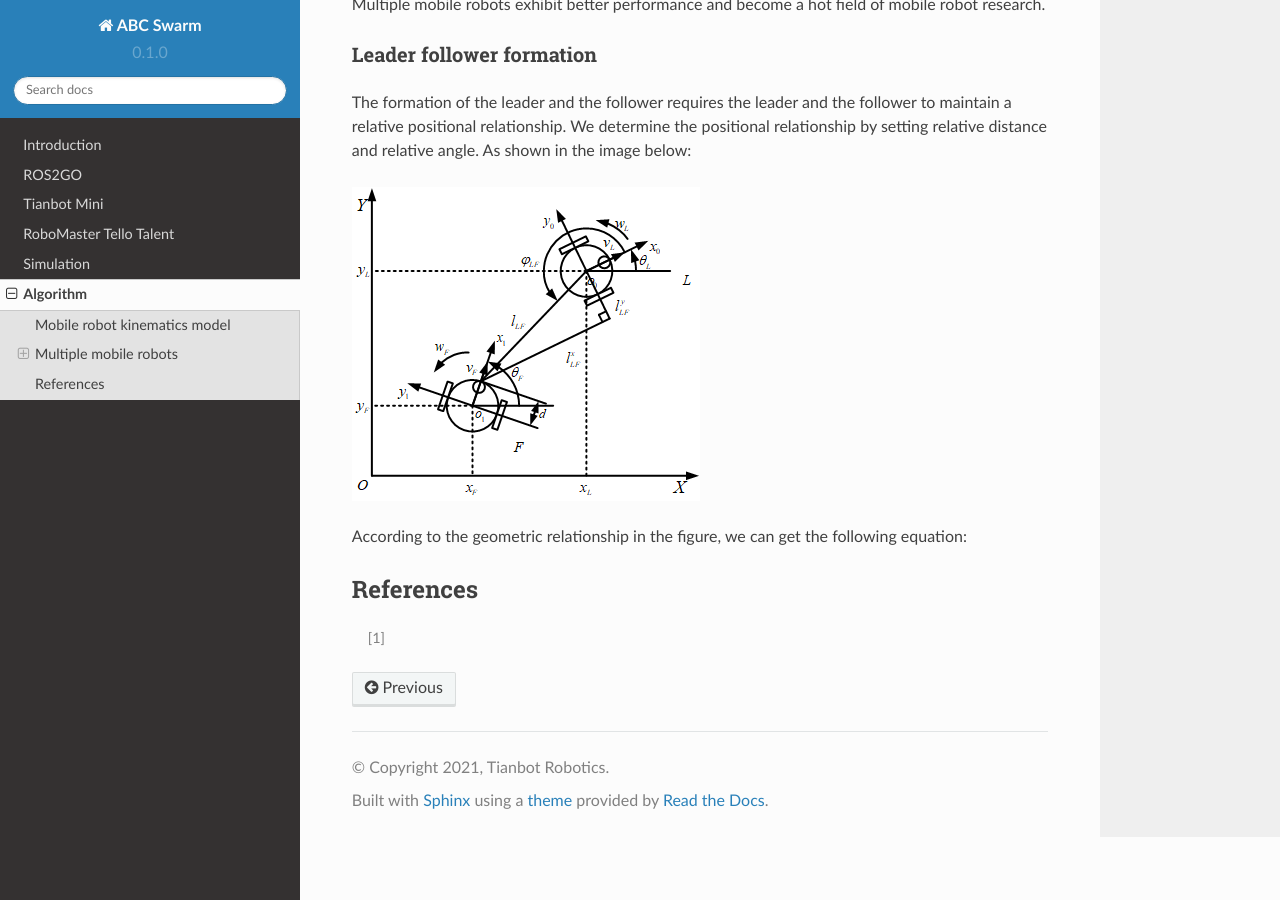
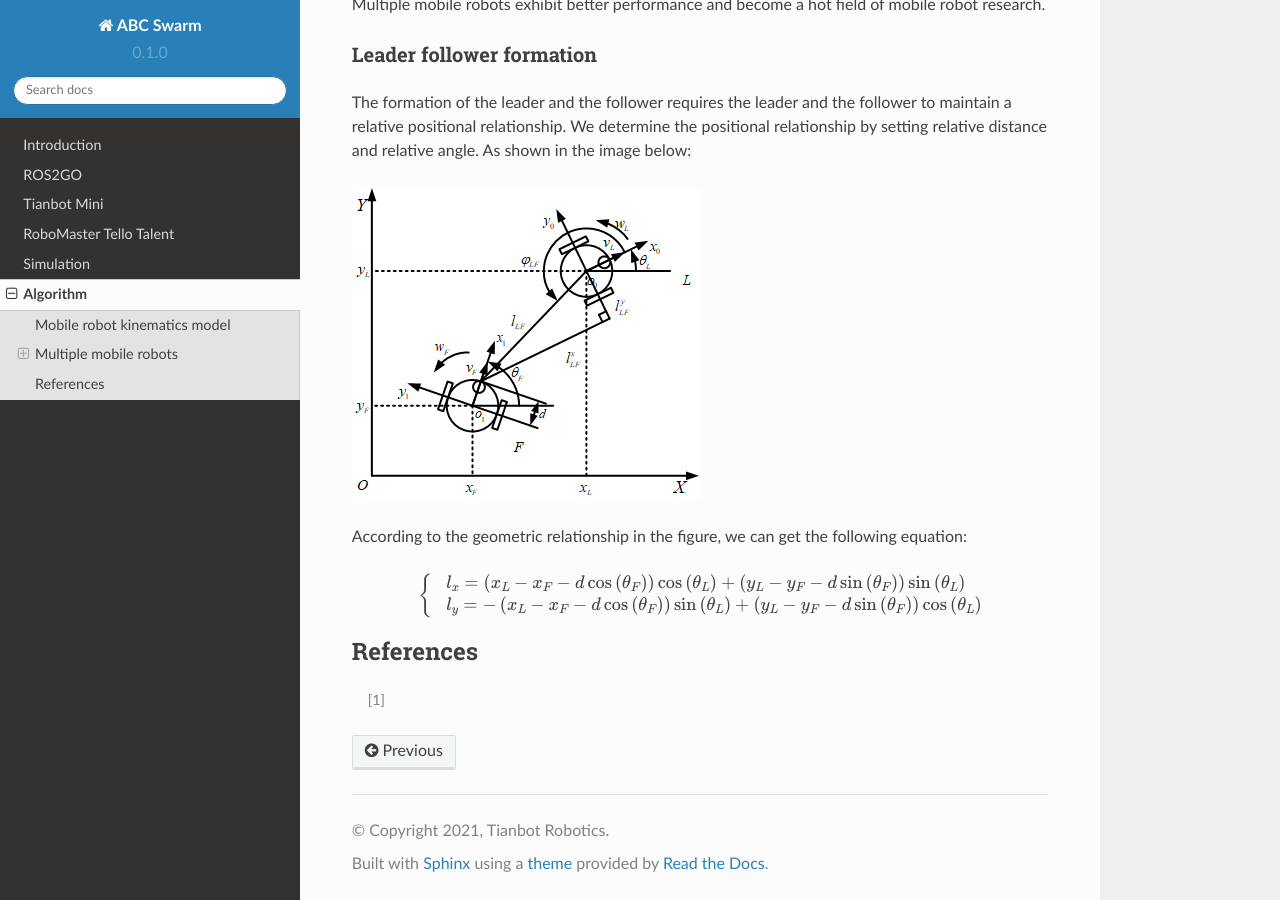
Before and after one commit to tianbot/abc_swarm, a Sphinx documentation site: the page built from docs/source/algorithm.rst, in a window 1280 px wide and 900 px high, scrolled down 865 px. Built offline with Sphinx 7.4.7 and the Read the Docs theme 2.0.0, drawn with Linux system fonts in a browser that asks for light colours; pages that are not in the unit, such as notebooks, are missing from menus.

Commit message:
Update algorithm.rst

```diff
--- a/docs/source/algorithm.rst
+++ b/docs/source/algorithm.rst
@@ -31,7 +31,10 @@ The formation of the leader and the follower requires the leader and the followe
 
 According to the geometric relationship in the figure, we can get the following equation:
 
-
+.. math::
+ \begin{cases}l_{x}=\left(x_{L}-x_{F}-d\cos\left(\theta_{F}\right)\right)\cos\left(\theta_{L}\right)+\left(y_{L}-y_{F}-d\sin\left(\theta_{F}\right)\right)\sin\left(\theta_{L}\right)
+ \\l_{y}=-\left(x_{L}-x_{F}-d\cos\left(\theta_{F}\right)\right)\sin\left(\theta_{L}\right)+\left(y_{L}-y_{F}-d\sin\left(\theta_{F}\right)\right)\cos\left(\theta_{L}\right)
+ \end{cases}
 
 References
 ==========
```
